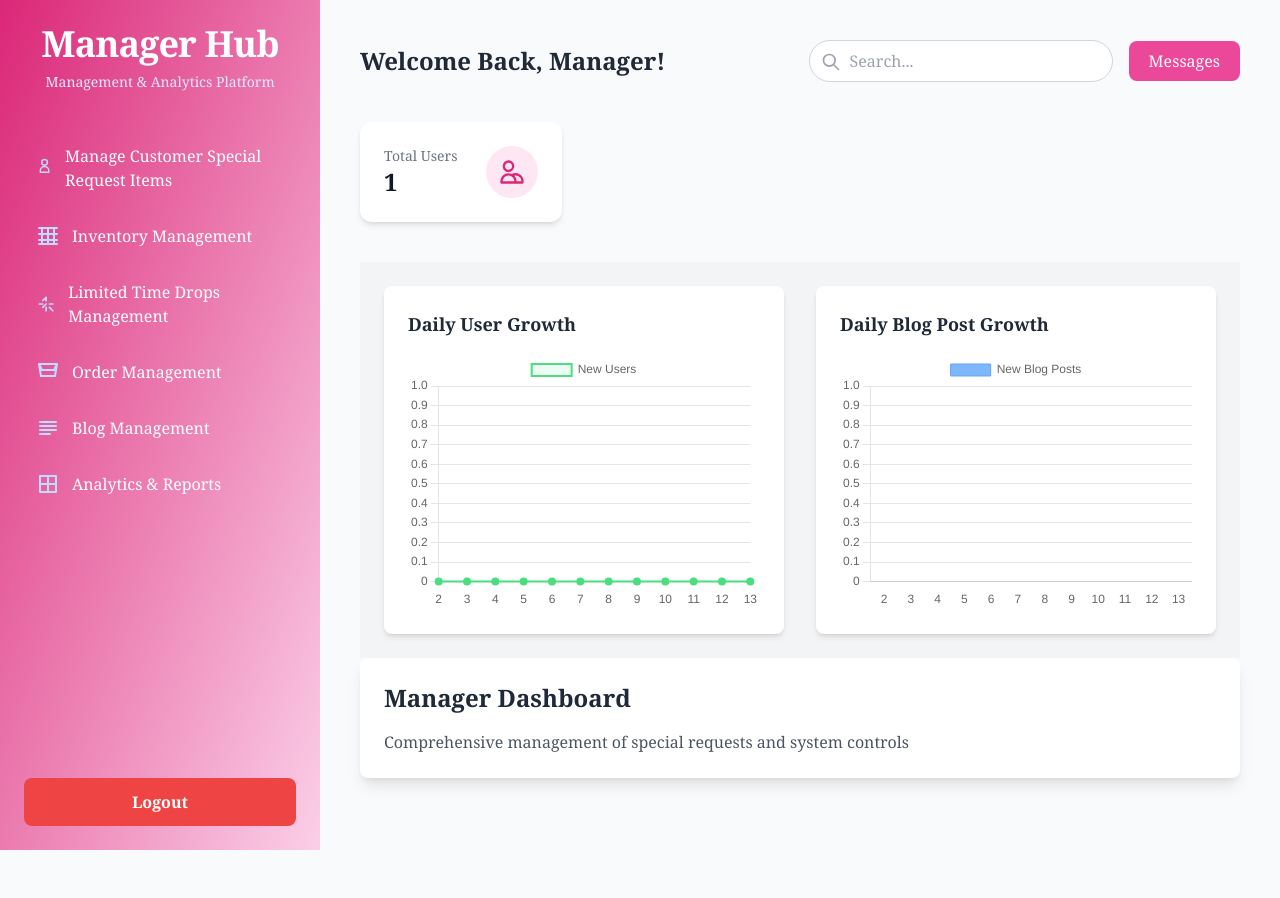
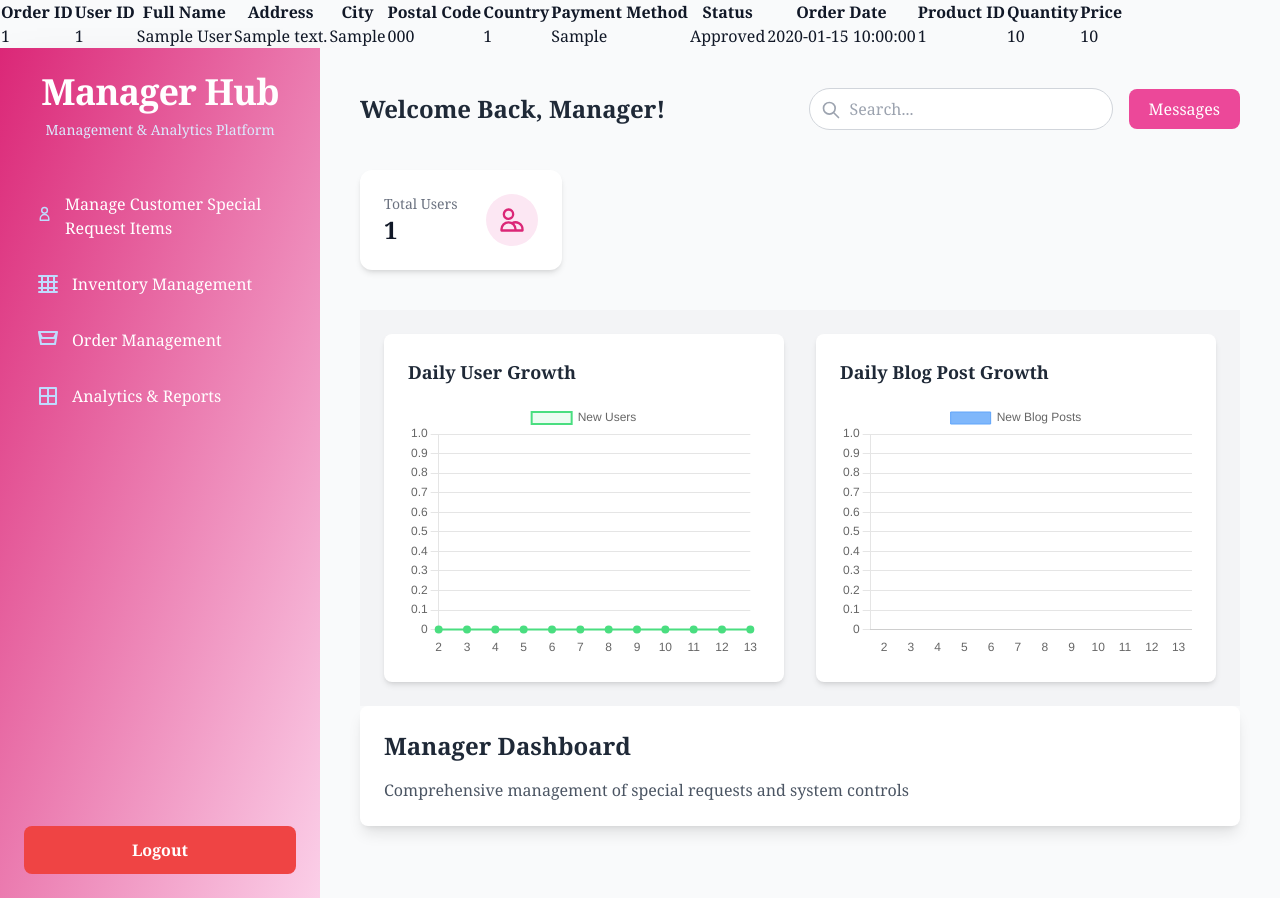
Before and after one commit to poojasathsarani/MONOMICHI, a PHP site: page /MONOMICHI/views/managerdashboard.php in a window 1280 px wide. Before the commit the page ends 850 px from the top, so only its background shows below. Run offline with PHP 8.4, Linux system fonts and the light colour scheme; the visitor is signed in with stand-in values (Sample User, id 1); tables that the repository leaves empty or names only in its code hold one stand-in row (values such as "Sample post"); some libraries are stand-ins or nearby versions.

Commit message:
Thirty Second Commit

```diff
--- a/views/managerdashboard.php
+++ b/views/managerdashboard.php
@@ -149,6 +149,55 @@ $sql = "SELECT sr.id, u.fullname AS customer_name, sr.item_name, sr.description,
         ORDER BY sr.created_at DESC";
 
 $result = $conn->query($sql);
+
+
+
+
+// Fetch orders and order details
+$query = "
+    SELECT o.id AS order_id, o.user_id, o.full_name, o.address, o.city, o.postal_code, o.country,
+           o.payment_method, o.status, o.order_date, od.product_id, od.quantity, od.price
+    FROM orders o
+    LEFT JOIN order_details od ON o.id = od.order_id
+    ORDER BY o.order_date DESC
+";
+
+$result = $conn->query($query);
+
+// Check if there are any orders
+if ($result->num_rows > 0) {
+    echo '<table class="order-table">';
+    echo '<thead>';
+    echo '<tr>';
+    echo '<th>Order ID</th><th>User ID</th><th>Full Name</th><th>Address</th><th>City</th><th>Postal Code</th><th>Country</th><th>Payment Method</th><th>Status</th><th>Order Date</th><th>Product ID</th><th>Quantity</th><th>Price</th>';
+    echo '</tr>';
+    echo '</thead>';
+    echo '<tbody>';
+
+    // Loop through and display orders and order details
+    while ($row = $result->fetch_assoc()) {
+        echo '<tr>';
+        echo '<td>' . $row['order_id'] . '</td>';
+        echo '<td>' . $row['user_id'] . '</td>';
+        echo '<td>' . $row['full_name'] . '</td>';
+        echo '<td>' . $row['address'] . '</td>';
+        echo '<td>' . $row['city'] . '</td>';
+        echo '<td>' . $row['postal_code'] . '</td>';
+        echo '<td>' . $row['country'] . '</td>';
+        echo '<td>' . $row['payment_method'] . '</td>';
+        echo '<td>' . $row['status'] . '</td>';
+        echo '<td>' . $row['order_date'] . '</td>';
+        echo '<td>' . $row['product_id'] . '</td>';
+        echo '<td>' . $row['quantity'] . '</td>';
+        echo '<td>' . $row['price'] . '</td>';
+        echo '</tr>';
+    }
+
+    echo '</tbody>';
+    echo '</table>';
+} else {
+    echo 'No orders found.';
+}
 ?>
 
 
@@ -199,27 +248,11 @@ $result = $conn->query($sql);
                             </a>
                         </li>
                         <li>
-                            <a href="#limited-time-drops-management" class="flex items-center p-3 hover:bg-white/10 rounded-lg transition duration-300 group">
-                                <svg xmlns="http://www.w3.org/2000/svg" class="h-6 w-6 mr-3 text-blue-200 group-hover:text-white" fill="none" viewBox="0 0 24 24" stroke="currentColor">
-                                    <path stroke-linecap="round" stroke-linejoin="round" stroke-width="2" d="M12 8V4M8 12H4m16 0h-4m-4 4v4m4-4l4 4m-8-8l-4 4m0-8l4-4"/>
-                                </svg>
-                                Limited Time Drops Management
-                            </a>
-                        </li>
-                        <li>
                             <a href="#order-management" class="flex items-center p-3 hover:bg-white/10 rounded-lg transition duration-300 group">
                                 <svg xmlns="http://www.w3.org/2000/svg" class="h-6 w-6 mr-3 text-blue-200 group-hover:text-white" fill="none" viewBox="0 0 24 24" stroke="currentColor">
                                     <path stroke-linecap="round" stroke-linejoin="round" stroke-width="2" d="M3 4h18l-2 12H5L3 4zm0 0l3 6h12l3-6"/>
                                 </svg>
                                 Order Management
-                            </a>
-                        </li>
-                        <li>
-                            <a href="#blog-management" class="flex items-center p-3 hover:bg-white/10 rounded-lg transition duration-300 group">
-                                <svg xmlns="http://www.w3.org/2000/svg" class="h-6 w-6 mr-3 text-blue-200 group-hover:text-white" fill="none" viewBox="0 0 24 24" stroke="currentColor">
-                                    <path stroke-linecap="round" stroke-linejoin="round" stroke-width="2" d="M4 6h16M4 10h16M4 14h16M4 18h10"/>
-                                </svg>
-                                Blog Management
                             </a>
                         </li>
                         <li>
@@ -758,32 +791,20 @@ $result = $conn->query($sql);
                         });
                         </script>
 
-                        <button class="manager-option bg-yellow-100 hover:bg-yellow-200 p-4 rounded-lg flex flex-col items-center" data-action="holiday-drops">
-                            <svg xmlns="http://www.w3.org/2000/svg" class="h-10 w-10 text-yellow-600 mb-2" fill="none" viewBox="0 0 24 24" stroke="currentColor">
-                                <path stroke-linecap="round" stroke-linejoin="round" stroke-width="2" d="M8 7V3m8 4V3m-9 8h10M5 21h14a2 2 0 002-2V7a2 2 0 00-2-2H5a2 2 0 00-2 2v12a2 2 0 002 2z" />
-                            </svg>
-                            <span class="font-semibold text-yellow-800">Holiday Drops</span>
-                        </button>
+                        <a href="generate_report.php" class="manager-option bg-purple-100 hover:bg-purple-200 p-4 rounded-lg flex flex-col items-center">
+                            <button class="manager-option">
+                                <svg xmlns="http://www.w3.org/2000/svg" class="h-10 w-10 text-purple-600 mb-2" fill="none" viewBox="0 0 24 24" stroke="currentColor">
+                                    <path stroke-linecap="round" stroke-linejoin="round" stroke-width="2" d="M9 19v-6a2 2 0 00-2-2H5a2 2 0 00-2 2v6a2 2 0 002 2h2a2 2 0 002-2zm0 0V9a2 2 0 012-2h2a2 2 0 012 2v10m-6 0a2 2 0 002 2h2a2 2 0 002-2m0 0V5a2 2 0 012-2h2a2 2 0 012 2v14a2 2 0 01-2 2h-2a2 2 0 01-2-2z" />
+                                </svg>
+                                <span class="font-semibold text-purple-800">Reports</span>
+                            </button>
+                        </a>
 
-                        <button class="manager-option bg-purple-100 hover:bg-purple-200 p-4 rounded-lg flex flex-col items-center" data-action="reports">
-                            <svg xmlns="http://www.w3.org/2000/svg" class="h-10 w-10 text-purple-600 mb-2" fill="none" viewBox="0 0 24 24" stroke="currentColor">
-                                <path stroke-linecap="round" stroke-linejoin="round" stroke-width="2" d="M9 19v-6a2 2 0 00-2-2H5a2 2 0 00-2 2v6a2 2 0 002 2h2a2 2 0 002-2zm0 0V9a2 2 0 012-2h2a2 2 0 012 2v10m-6 0a2 2 0 002 2h2a2 2 0 002-2m0 0V5a2 2 0 012-2h2a2 2 0 012 2v14a2 2 0 01-2 2h-2a2 2 0 01-2-2z" />
-                            </svg>
-                            <span class="font-semibold text-purple-800">Reports</span>
-                        </button>
-
-                        <button class="manager-option bg-red-100 hover:bg-red-200 p-4 rounded-lg flex flex-col items-center" data-action="orders">
+                        <button class="manager-option bg-red-100 hover:bg-red-200 p-4 rounded-lg flex flex-col items-center" onclick="window.location.href='managerdashboard.php';">
                             <svg xmlns="http://www.w3.org/2000/svg" class="h-10 w-10 text-red-600 mb-2" fill="none" viewBox="0 0 24 24" stroke="currentColor">
                                 <path stroke-linecap="round" stroke-linejoin="round" stroke-width="2" d="M16 11V7a4 4 0 00-8 0v4M5 9h14l1 12H4L5 9z" />
                             </svg>
                             <span class="font-semibold text-red-800">Manage Orders</span>
-                        </button>
-
-                        <button class="manager-option bg-indigo-100 hover:bg-indigo-200 p-4 rounded-lg flex flex-col items-center" data-action="blog-interactions">
-                            <svg xmlns="http://www.w3.org/2000/svg" class="h-10 w-10 text-indigo-600 mb-2" fill="none" viewBox="0 0 24 24" stroke="currentColor">
-                                <path stroke-linecap="round" stroke-linejoin="round" stroke-width="2" d="M7 8h10M7 12h4m1 8l-4-4H5a2 2 0 01-2-2V6a2 2 0 012-2h14a2 2 0 012 2v8a2 2 0 01-2 2h-3l-4 4z" />
-                            </svg>
-                            <span class="font-semibold text-indigo-800">Blog Interactions</span>
                         </button>
                     </div>
                 </div>
```
